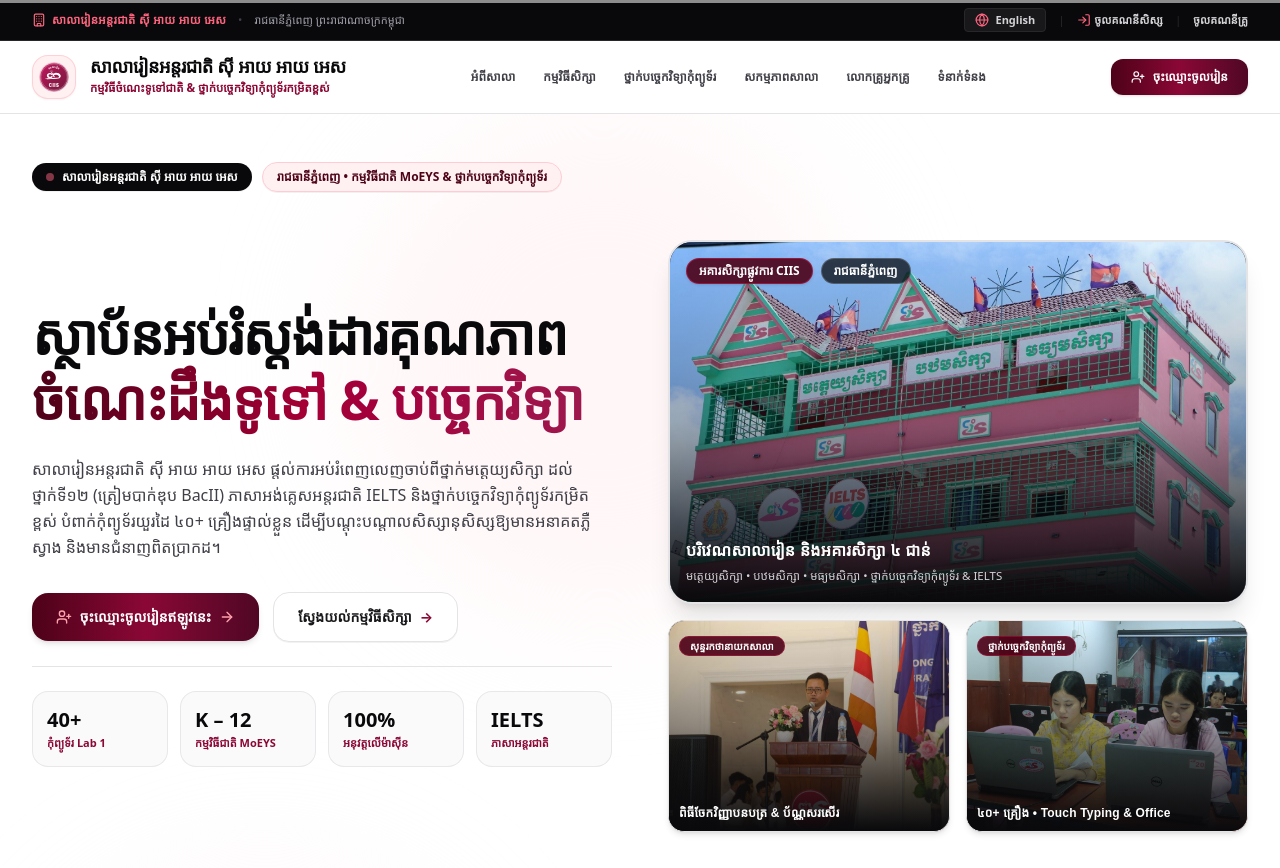
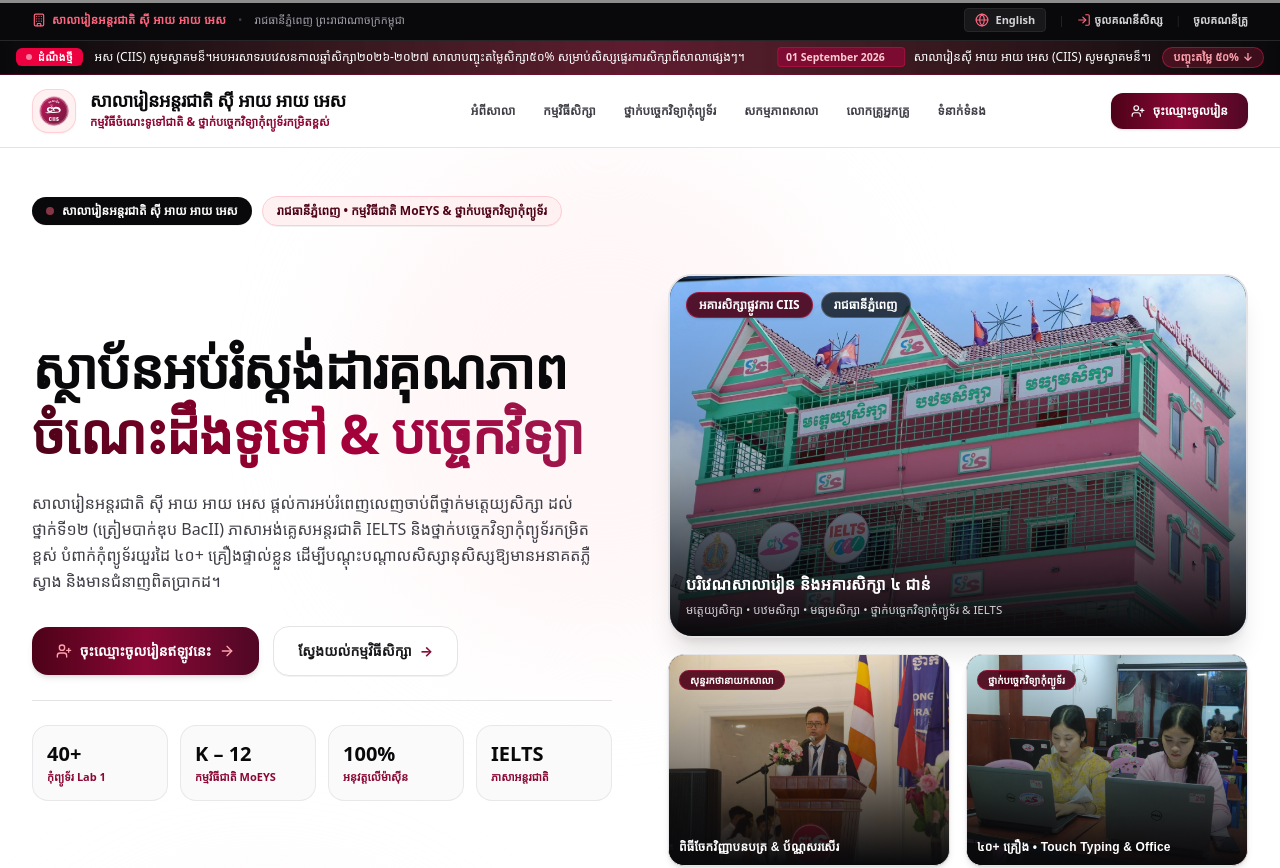
Before and after one commit to jj-engineer/ciis-system, a React (Vite) app: page / in a window 1280 px wide. Shown: the top 868 px of the page. Built offline with nearby package versions, Linux system fonts and the light colour scheme; a web font is replaced by a local one.

Commit message:
feat: add animated announcement discount news ticker to navbar and ensure free scrolling on live server

```diff
--- a/src/index.css
+++ b/src/index.css
@@ -29,11 +29,16 @@
 }
 
 @layer base {
+  html,
   body {
     background-color: #f8fafc;
     color: #0f172a;
     min-height: 100vh;
+    height: auto;
+    overflow-x: hidden;
+    overflow-y: auto !important;
     font-family: 'Kantumruy Pro', 'Battambang', 'Inter', 'Outfit', system-ui, -apple-system, sans-serif;
+    -webkit-overflow-scrolling: touch;
   }
 
   /* When Khmer language is selected: Use Bayon for titles/headings and Kantumruy Pro for body text */
@@ -209,6 +214,25 @@
 
 .animate-periodic-pop {
   animation: periodic-pop 3.5s ease-in-out infinite;
+}
+
+@keyframes marquee-scroll {
+  0% {
+    transform: translateX(0%);
+  }
+  100% {
+    transform: translateX(-50%);
+  }
+}
+
+.animate-marquee {
+  display: flex;
+  width: max-content;
+  animation: marquee-scroll 24s linear infinite;
+}
+
+.animate-marquee:hover {
+  animation-play-state: paused;
 }
 
 @keyframes pointer-nudge {
--- a/src/pages/landing/GuestLandingPage.tsx
+++ b/src/pages/landing/GuestLandingPage.tsx
@@ -483,6 +483,68 @@
       </div>
 
       {/* ========================================================================= */}
+      {/* OFFICIAL SCHOOL NEWS TICKER ANNOUNCEMENT STRIP (50% DISCOUNT)             */}
+      {/* ========================================================================= */}
+      <div className="bg-gradient-to-r from-zinc-950 via-rose-950/90 to-zinc-950 text-white text-xs border-b border-rose-900/50 py-1.5 px-4 overflow-hidden relative z-40">
+        <div className="max-w-7xl mx-auto flex items-center justify-between gap-3">
+
+          <div className="flex items-center gap-2 shrink-0">
+            <span className="inline-flex items-center gap-1.5 px-2.5 py-0.5 rounded-md bg-rose-600 text-white text-[10.5px] font-black uppercase tracking-wider font-mono shadow-xs">
+              <span className="w-1.5 h-1.5 rounded-full bg-white animate-pulse" />
+              <span>{isKhmer ? 'ដំណឹងថ្មី' : 'NEWS'}</span>
+            </span>
+          </div>
+
+          <div className="flex-1 overflow-hidden relative">
+            <ul id="navbar-discount-ticker" className="news-ticker-list flex items-center whitespace-nowrap animate-marquee hover:[animation-play-state:paused] cursor-pointer">
+              <li className="inline-block px-4 shrink-0">
+                <a
+                  href="https://www.ciiscambodia.com/read/%E1%9E%9F%E1%9E%9B%E1%9E%9A%E1%9E%93%E1%9E%9F-%E1%9E%A2%E1%9E%99-%E1%9E%A2%E1%9E%99-%E1%9E%A2%E1%9E%9F-ciis-%E1%9E%9F%E1%9E%98%E1%9E%9F%E1%9E%9C%E1%9E%82%E1%9E%98%E1%9E%93%E1%9E%A2%E1%9E%94%E1%9E%A2%E1%9E%9A%E1%9E%9F%E1%9E%91%E1%9E%9A%E1%9E%94%E1%9E%9C%E1%9E%8F%E1%9E%9F%E1%9E%93%E1%9E%80%E1%9E%9B%E1%9E%86%E1%9E%93%E1%9E%9F%E1%9E%80%E1%9E%9F%E1%9F%A2%E1%9F%A0%E1%9F%A2%E1%9F%A6-%E1%9F%A2%E1%9F%A0%E1%9F%A2%E1%9F%A7-%E1%9E%9F%E1%9E%9B%E1%9E%94%E1%9E%89%E1%9E%85%E1%9E%91%E1%9E%98%E1%9E%9B%E1%9E%9F%E1%9E%80%E1%9E%9F%E1%9F%A5%E1%9F%A0-%E1%9E%9F%E1%9E%98%E1%9E%9A%E1%9E%94%E1%9E%9F%E1%9E%9F%E1%9E%9F%E1%9E%95%E1%9E%91%E1%9E%9A%E1%9E%80%E1%9E%9A%E1%9E%9F%E1%9E%80%E1%9E%9F%E1%9E%9P%E1%9E%9F%E1%9E%9B%E1%9E%95%E1%9E%9F%E1%9E%84%E1%9E%84"
+                  target="_blank"
+                  rel="noopener noreferrer"
+                  className="hover:text-rose-300 transition-colors inline-flex items-center gap-2 font-medium"
+                >
+                  <div className="datenews inline-flex items-center gap-1.5 px-2 py-0.5 rounded bg-rose-900/80 text-rose-200 text-[10.5px] font-bold border border-rose-500/30">
+                    <span>01 September 2026</span>
+                    <span className="w-1.5 h-1.5 rounded-full bg-rose-400 animate-ping" />
+                  </div>
+                  <span>
+                    សាលារៀនស៊ី អាយ អាយ អេស (CIIS) សូមស្វាគមន៏។អបអរសាទរបវេសនកាលឆ្នាំសិក្សា២០២៦-២០២៧ សាលាបញ្ចុះតម្លៃសិក្សា៥០% សម្រាប់សិស្សផ្ទេរការសិក្សាពីសាលាផ្សេងៗ។
+                  </span>
+                </a>
+              </li>
+              <li className="inline-block px-4 shrink-0">
+                <a
+                  href="https://www.ciiscambodia.com/read/%E1%9E%9F%E1%9E%9B%E1%9E%9A%E1%9E%93%E1%9E%9F-%E1%9E%A2%E1%9E%99-%E1%9E%A2%E1%9E%99-%E1%9E%A2%E1%9E%9F-ciis-%E1%9E%9F%E1%9E%98%E1%9E%9F%E1%9E%9C%E1%9E%82%E1%9E%98%E1%9E%93%E1%9E%A2%E1%9E%94%E1%9E%A2%E1%9E%9A%E1%9E%9F%E1%9E%91%E1%9E%9A%E1%9E%94%E1%9E%9C%E1%9E%8F%E1%9E%9F%E1%9E%93%E1%9E%80%E1%9E%9B%E1%9E%86%E1%9E%93%E1%9E%9F%E1%9E%80%E1%9E%9F%E1%9F%A2%E1%9F%A0%E1%9F%A2%E1%9F%A6-%E1%9F%A2%E1%9F%A0%E1%9F%A2%E1%9F%A7-%E1%9E%9F%E1%9E%9B%E1%9E%94%E1%9E%89%E1%9E%85%E1%9E%91%E1%9E%98%E1%9E%9B%E1%9E%9F%E1%9E%80%E1%9E%9F%E1%9F%A5%E1%9F%A0-%E1%9E%9F%E1%9E%98%E1%9E%9A%E1%9E%94%E1%9E%9F%E1%9E%9F%E1%9E%9F%E1%9E%95%E1%9E%91%E1%9E%9A%E1%9E%80%E1%9E%9A%E1%9E%9F%E1%9E%80%E1%9E%9F%E1%9E%9P%E1%9E%9F%E1%9E%9B%E1%9E%95%E1%9E%9F%E1%9E%84%E1%9E%84"
+                  target="_blank"
+                  rel="noopener noreferrer"
+                  className="hover:text-rose-300 transition-colors inline-flex items-center gap-2 font-medium"
+                >
+                  <div className="datenews inline-flex items-center gap-1.5 px-2 py-0.5 rounded bg-rose-900/80 text-rose-200 text-[10.5px] font-bold border border-rose-500/30">
+                    <span>01 September 2026</span>
+                    <span className="w-1.5 h-1.5 rounded-full bg-rose-400 animate-ping" />
+                  </div>
+                  <span>
+                    សាលារៀនស៊ី អាយ អាយ អេស (CIIS) សូមស្វាគមន៏។អបអរសាទរបវេសនកាលឆ្នាំសិក្សា២០២៦-២០២៧ សាលាបញ្ចុះតម្លៃសិក្សា៥០% សម្រាប់សិស្សផ្ទេរការសិក្សាពីសាលាផ្សេងៗ។
+                  </span>
+                </a>
+              </li>
+            </ul>
+          </div>
+
+          <a
+            href="#announcement-discount"
+            onClick={(e) => scrollToSection(e, 'announcement-discount')}
+            className="hidden md:inline-flex items-center gap-1 px-2.5 py-0.5 rounded-full bg-rose-500/20 hover:bg-rose-500/30 text-rose-300 text-[11px] font-bold border border-rose-500/40 transition-colors shrink-0"
+          >
+            <span>{isKhmer ? 'បញ្ចុះតម្លៃ ៥០%' : '50% Discount'}</span>
+            <span>↓</span>
+          </a>
+
+        </div>
+      </div>
+
+      {/* ========================================================================= */}
       {/* 2. MAIN HEADER NAVIGATION WITH SMOOTH CINEMATIC SCROLL                    */}
       {/* ========================================================================= */}
       <header
@@ -1587,9 +1649,10 @@
         </div>
       )}
 
-      {/* School 50% Tuition Discount Announcement Pop-up Modal (1-hour cooldown detection) */}
+      {/* School 50% Tuition Discount Announcement Modal (explicit trigger) */}
+      {showPromoModalManual && (
         <SchoolDiscountModal
-        isOpen={showPromoModalManual ? true : undefined}
+          isOpen={showPromoModalManual}
           onClose={() => setShowPromoModalManual(false)}
           onClaimDiscount={() => {
             setShowPromoModalManual(false);
@@ -1597,6 +1660,7 @@
             setShowAuthModal(true);
           }}
         />
+      )}
 
     </div>
   );
```
Lines whose indentation alone changed are shown as unchanged.
